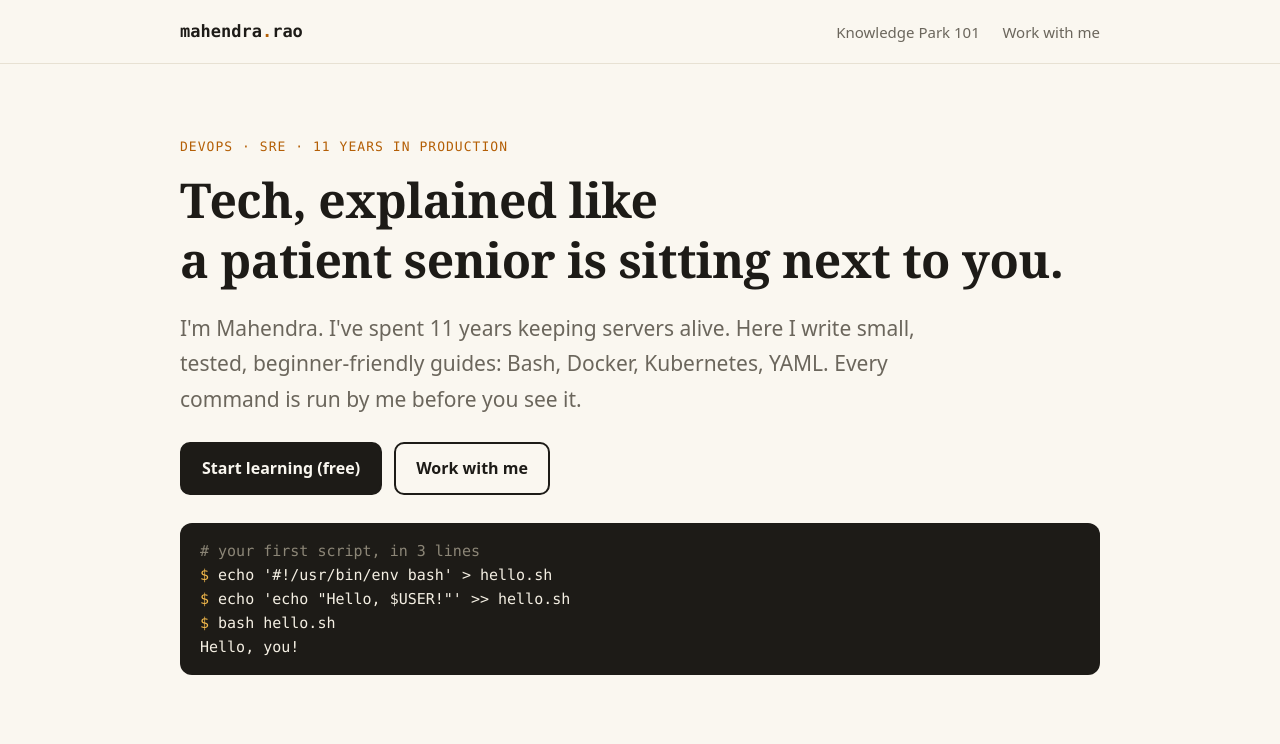
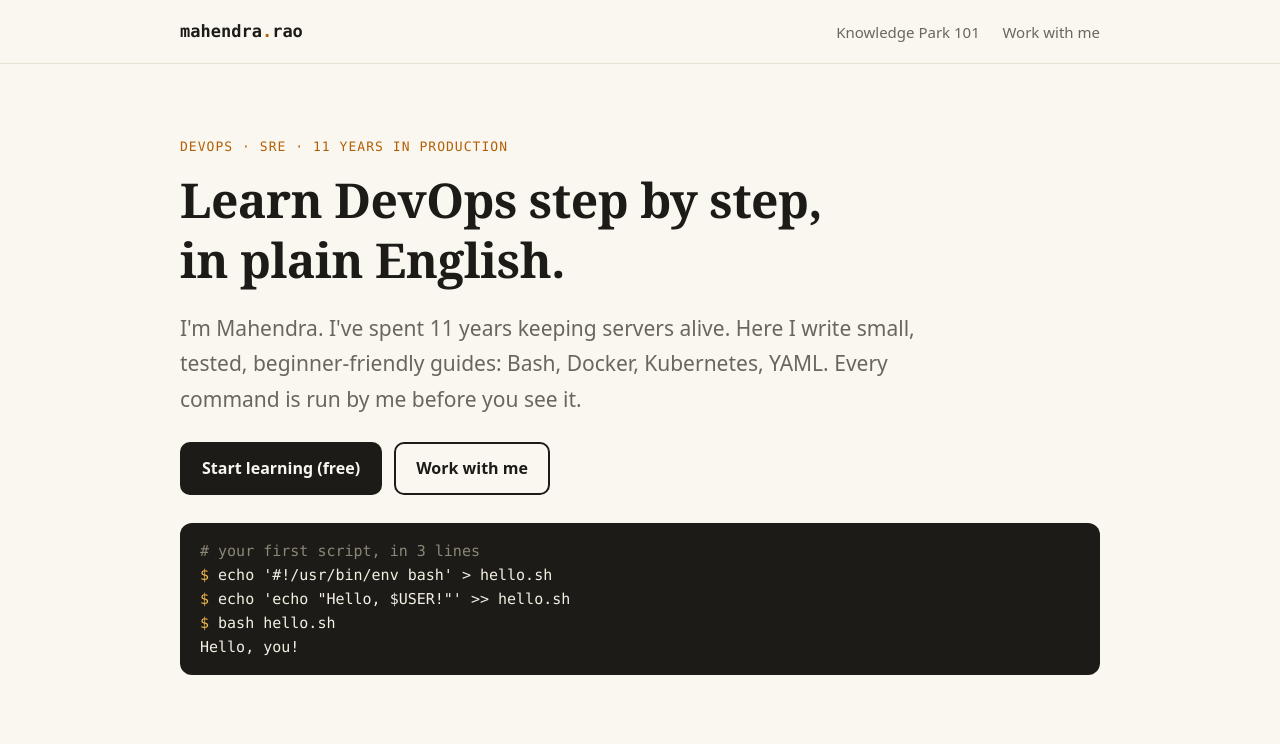
Before and after one commit to MahendraRao/mahendrarao.com, an Astro site: page / in a window 1280 px wide. Shown: the top 744 px of the page. Built offline with nearby package versions, Linux system fonts and the light colour scheme; Astro itself is replaced by a stand-in of ours; code samples lack their colours.

Commit message:
Simpler homepage headline
Co-Authored-By: Claude Sonnet 5.5 <noreply@anthropic.com>
Claude-Session: https://claude.ai/code/session_016bA6pRwG2MEaqK8RbhZNEe

```diff
--- a/src/pages/index.astro
+++ b/src/pages/index.astro
@@ -10,7 +10,7 @@ const posts = (await getCollection('learn', (p) => !p.data.draft))
 <Base>
   <section class="wide hero">
     <p class="eyebrow">DevOps · SRE · 11 years in production</p>
-    <h1>Tech, explained like<br />a patient senior is sitting next to you.</h1>
+    <h1>Learn DevOps step by step,<br />in plain English.</h1>
     <p class="lead">
       I'm Mahendra. I've spent 11 years keeping servers alive. Here I write small,
       tested, beginner-friendly guides: Bash, Docker, Kubernetes, YAML. Every command
```
